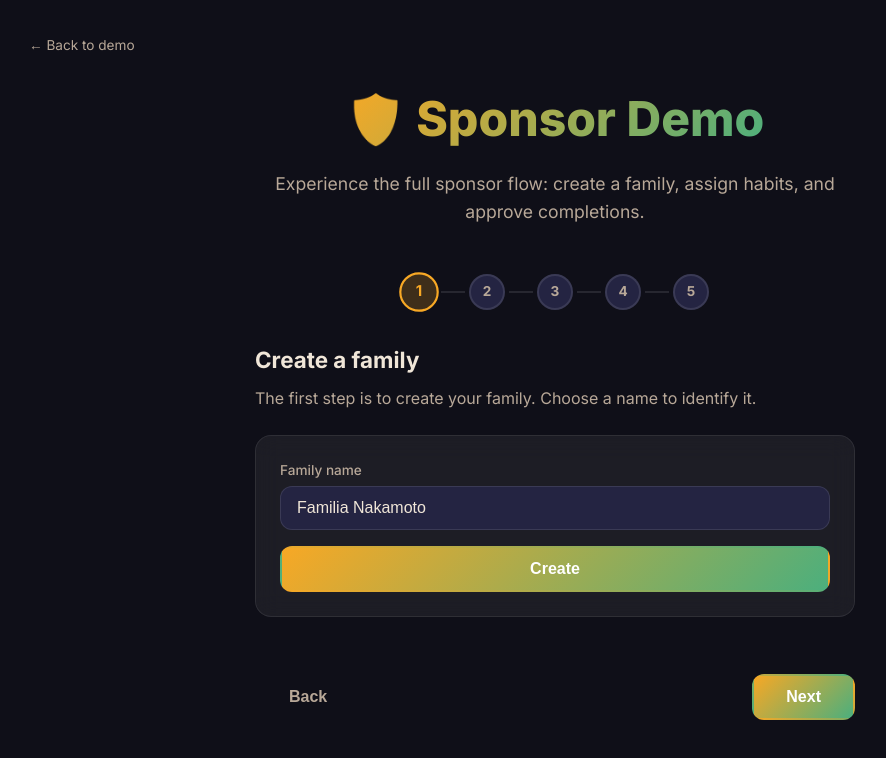
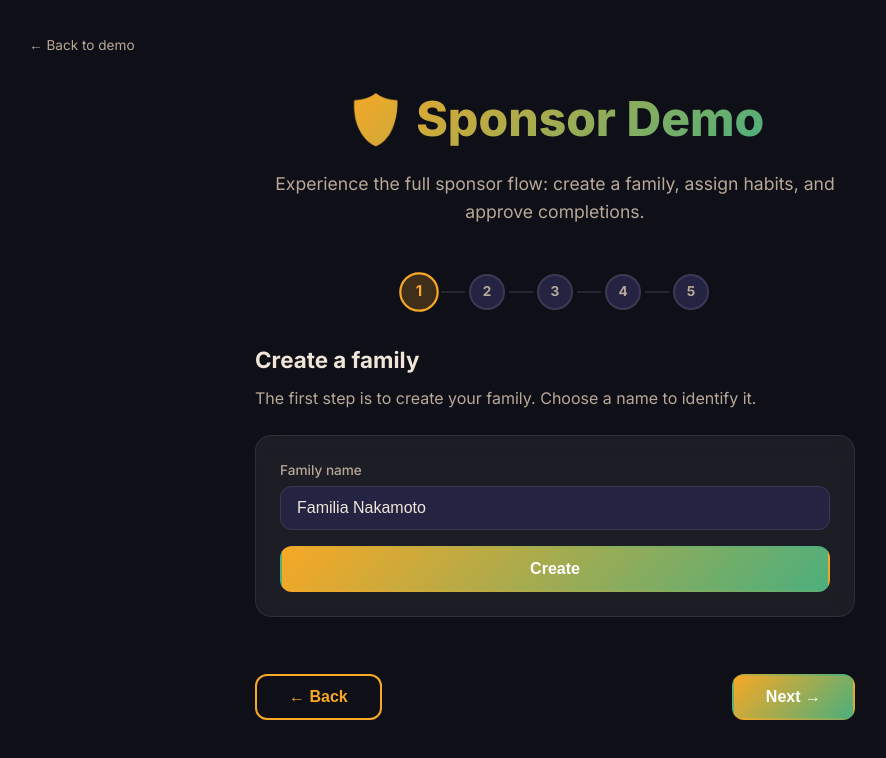
Before and after one commit to bitbybit-ar/bitbybit-habits, a Next.js app: page /en/demo/sponsor in a window 1280 px wide. Shown: the top 758 px of the page, without its empty margins (85-971 px from the left). Built offline with nearby package versions, Linux system fonts and the light colour scheme.

Commit message:
fix: sponsor demo last step shows 'Ver demo como Kid' button, back button styled as outline variant

```diff
--- a/components/demo/DemoStepper/index.tsx
+++ b/components/demo/DemoStepper/index.tsx
@@ -9,9 +9,10 @@ interface DemoStepperProps {
   steps: React.ReactNode[];
   onFinish?: () => void;
   finishLabel?: string;
+  finishNode?: React.ReactNode;
 }
 
-export const DemoStepper: React.FC<DemoStepperProps> = ({ steps, onFinish, finishLabel }) => {
+export const DemoStepper: React.FC<DemoStepperProps> = ({ steps, onFinish, finishLabel, finishNode }) => {
   const t = useTranslations("common");
   const [current, setCurrent] = useState(0);
 
@@ -45,13 +46,13 @@ export const DemoStepper: React.FC<DemoStepperProps> = ({ steps, onFinish, finis
       </div>
 
       <div className={styles.nav}>
-        <Button variant="ghost" onClick={prev} disabled={current === 0}>
-          {t("back")}
+        <Button variant="outline" onClick={prev} disabled={current === 0}>
+          ← {t("back")}
         </Button>
         {current === steps.length - 1 ? (
-          <Button onClick={onFinish}>{finishLabel || t("confirm")}</Button>
+          finishNode ?? <Button onClick={onFinish}>{finishLabel || t("confirm")}</Button>
         ) : (
-          <Button onClick={next}>{t("next")}</Button>
+          <Button onClick={next}>{t("next")} →</Button>
         )}
       </div>
     </div>
--- a/components/demo/SponsorDemo/index.tsx
+++ b/components/demo/SponsorDemo/index.tsx
@@ -130,7 +130,15 @@ const SponsorDemo: React.FC = () => {
     </div>,
   ];
 
-  return <DemoStepper steps={steps} />;
+  const finishNode = (
+    <Link href="/demo/kid">
+      <Button variant="outline">
+        {tc("viewKidDemo")} →
+      </Button>
+    </Link>
+  );
+
+  return <DemoStepper steps={steps} finishNode={finishNode} />;
 };
 
 export default SponsorDemo;
--- a/messages/en.json
+++ b/messages/en.json
@@ -12,7 +12,8 @@
     "confirm": "Confirm",
     "search": "Search",
     "noResults": "No results",
-    "comingSoon": "Coming soon"
+    "comingSoon": "Coming soon",
+    "viewKidDemo": "View Kid Demo"
   },
   "auth": {
     "login": "Log in",
--- a/messages/es.json
+++ b/messages/es.json
@@ -12,7 +12,8 @@
     "confirm": "Confirmar",
     "search": "Buscar",
     "noResults": "Sin resultados",
-    "comingSoon": "Próximamente"
+    "comingSoon": "Próximamente",
+    "viewKidDemo": "Ver demo como Kid"
   },
   "auth": {
     "login": "Iniciar sesión",
```
